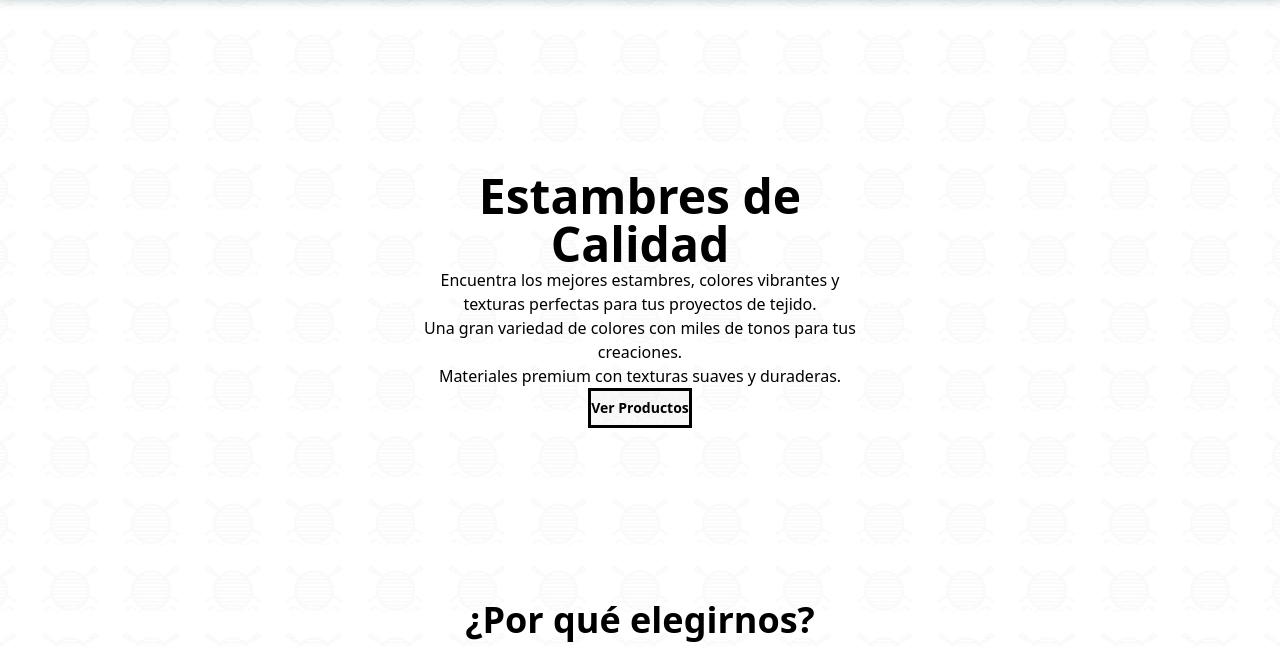
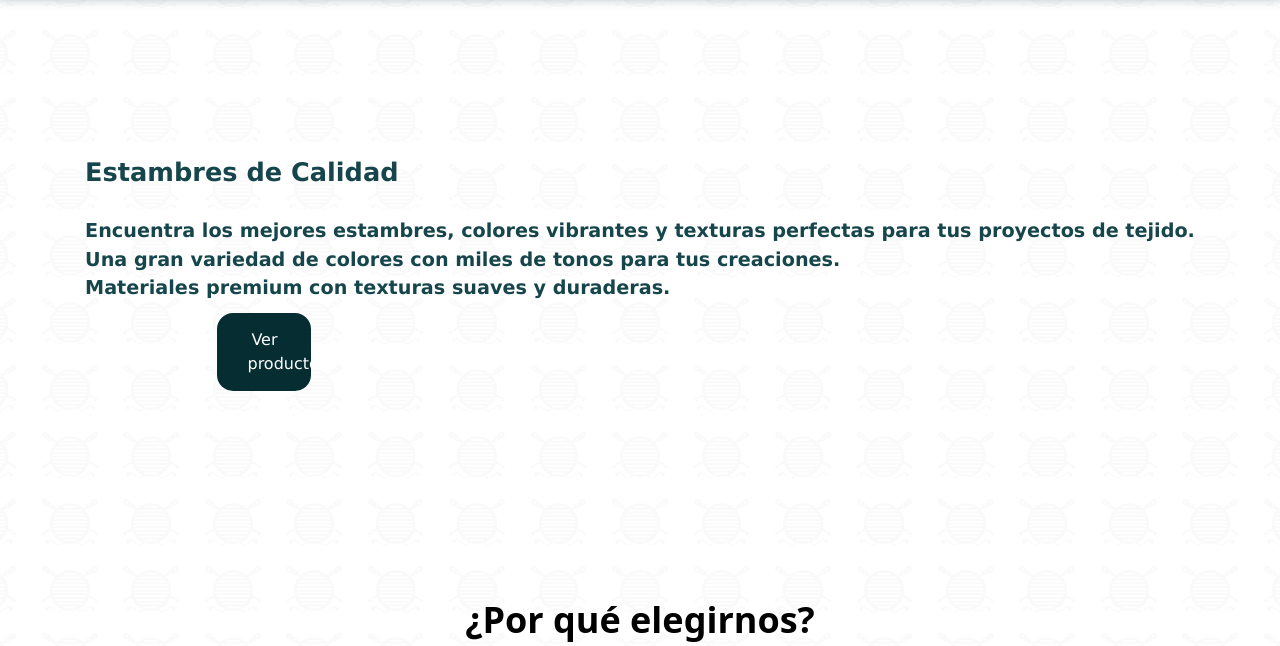
Before and after one commit to LuisMikey22/ProyectoFinalWeb2025, a PHP site: page / in a window 1280 px wide. Shown: the part 120-766 px from the top of the page. Run offline with PHP 8.4, Linux system fonts and the light colour scheme; data that the repository does not hold is empty; style sheets or scripts are compiled from the project's sources.

Commit message:
Index de hom, falta modificar css

```diff
--- a/Sitio-Web/src/views/home/index.php
+++ b/Sitio-Web/src/views/home/index.php
@@ -1,18 +1,23 @@
 <section class="hero min-h-[75vh]">
     <div class="hero-overlay bg-opacity-60"></div>
     <div class="hero-content text-center text-neutral-content">
-        <div class="max-w-md">
-        <h1 class="mb-5 text-5xl font-bold">Estambres de Calidad</h1>
-        <p class="mb-5">
+        <div class="bg-base-200 p-10">
+        <h2 class="new-art-title">Estambres de Calidad</h1>
+        <p class="art-desc">
             Encuentra los mejores estambres, colores vibrantes y texturas perfectas para tus proyectos de tejido.
         </p>
-        <p class="mb-5">
+        <p class="art-desc">
             Una gran variedad de colores con miles de tonos para tus creaciones.
         </p>
-        <p class="mb-5">
+        <p class="art-desc">
             Materiales premium con texturas suaves y duraderas.
         </p>
-        <a href="<?=BASE_PATH?>/products/products.index.php" class="btn btn-secondary">Ver Productos</a>
+
+        <div class="action-container">
+                <a href="<?=BASE_PATH?>/products/products.index.php">
+                <button class="create-account-button">Ver productos</button></a>
+        </div>
+
         </div>
     </div>
 </section>
```
